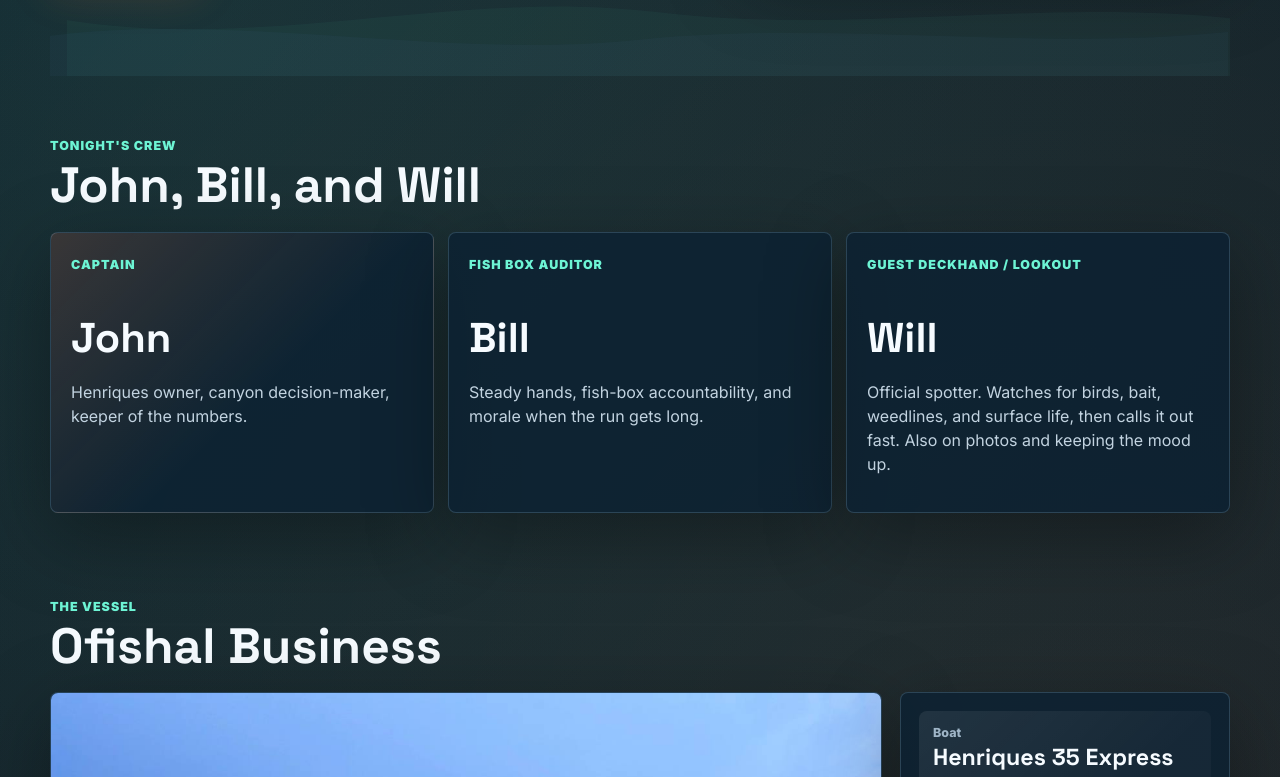
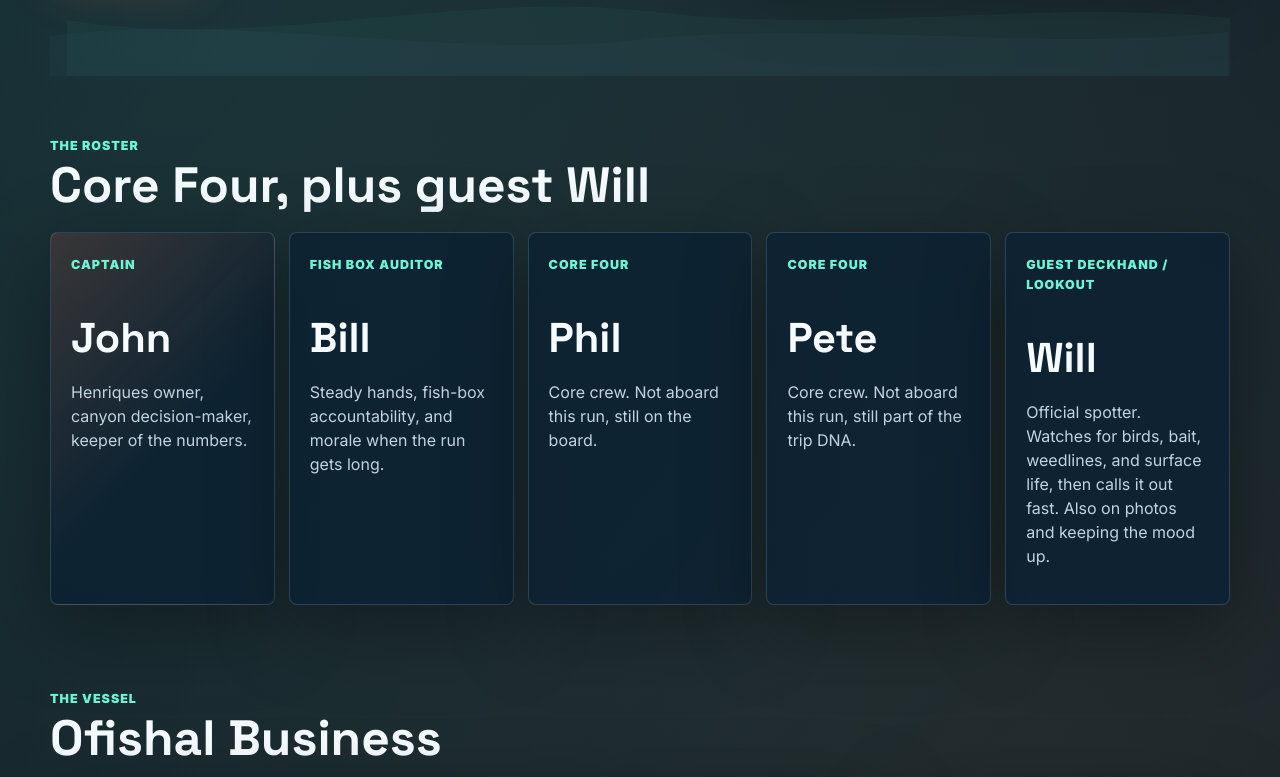
Before and after one commit to willcampbell433/core-four-canyon-run, a plain HTML site: page index.html in a window 1280 px wide. Shown: the part 720-1497 px from the top of the page. Drawn offline with nearby package versions, Linux system fonts and the light colour scheme; no server answers.

Commit message:
Restore core four roster

```diff
--- a/index.html
+++ b/index.html
@@ -124,8 +124,8 @@
 
       <section class="crew-section section-shell" id="crew">
         <div class="section-heading wide">
-          <span>Tonight's crew</span>
-          <h2>John, Bill, and Will</h2>
+          <span>The roster</span>
+          <h2>Core Four, plus guest Will</h2>
         </div>
         <div class="crew-grid">
           <article class="crew-card captain">
@@ -139,6 +139,16 @@
             <p>Steady hands, fish-box accountability, and morale when the run gets long.</p>
           </article>
           <article class="crew-card">
+            <span>Core Four</span>
+            <h3>Phil</h3>
+            <p>Core crew. Not aboard this run, still on the board.</p>
+          </article>
+          <article class="crew-card">
+            <span>Core Four</span>
+            <h3>Pete</h3>
+            <p>Core crew. Not aboard this run, still part of the trip DNA.</p>
+          </article>
+          <article class="crew-card guest">
             <span>Guest Deckhand / Lookout</span>
             <h3>Will</h3>
             <p>Official spotter. Watches for birds, bait, weedlines, and surface life, then calls it out fast. Also on photos and keeping the mood up.</p>
@@ -484,8 +494,8 @@
           </div>
           <div class="crew-tally" aria-label="Fish Box Standings">
             <div class="leaderboard-header">
-              <small>Fish Box Standings</small>
-              <strong>Catch leaderboard</strong>
+              <small>John vs Bill vs Will</small>
+              <strong>Fish Box Face-Off</strong>
             </div>
             <ul class="tally-list" id="crewTally"></ul>
           </div>
@@ -539,7 +549,7 @@
             <strong id="replacementGrade">Pending sea trial</strong>
           </div>
           <div class="score-card">
-            <small>Crew</small>
+            <small>This run</small>
             <strong>John / Bill / Will</strong>
           </div>
           <div class="score-card">
--- a/styles.css
+++ b/styles.css
@@ -404,7 +404,7 @@ small {
 }
 
 .crew-grid {
-  grid-template-columns: repeat(3, 1fr);
+  grid-template-columns: repeat(auto-fit, minmax(180px, 1fr));
 }
 
 .crew-card {
```
